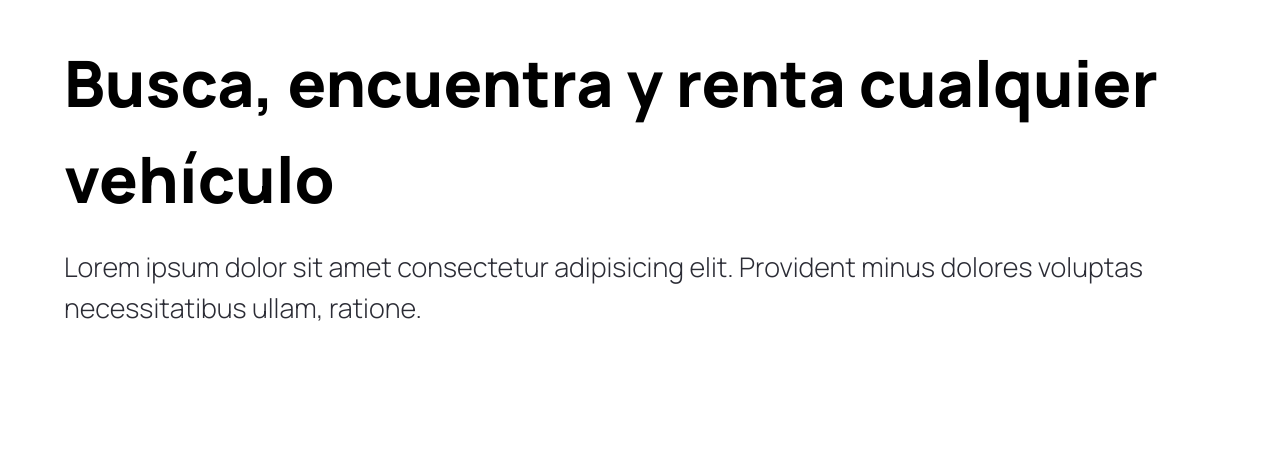
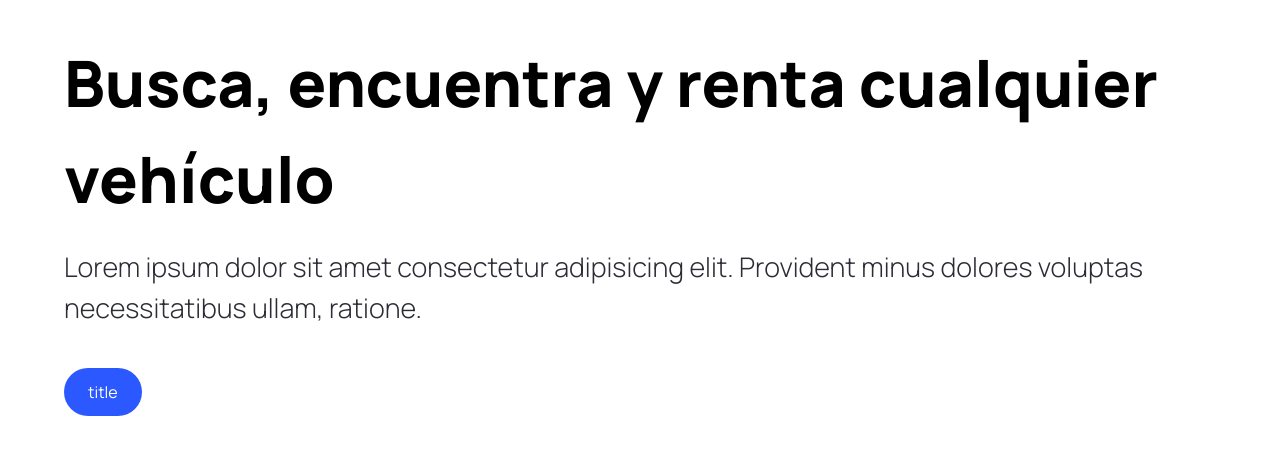
Before and after one commit to jeromanp/api-cars, a Next.js app: page / in a window 1280 px wide. Shown: the part 109-564 px from the top of the page. Built offline with nearby package versions, Linux system fonts and the light colour scheme.

Commit message:
add customButton

```diff
--- a/components/Hero.tsx
+++ b/components/Hero.tsx
@@ -4,9 +4,7 @@ import React from "react";
 import { CustomButton } from "@/components";
 
 const Hero = () => {
-  const handleScroll = ()=>{
-
-  }
+  const handleScroll = () => {};
 
   return (
     <div className="hero">
@@ -19,7 +17,11 @@ const Hero = () => {
           minus dolores voluptas necessitatibus ullam, ratione.
         </p>
 
-
+        <CustomButton
+          title="Explorar Coches"
+          containerStyles="bg-primary-blue text-white rounded-full mt-10"
+          handleClick={handleScroll}
+        />
       </div>
     </div>
   );
```
